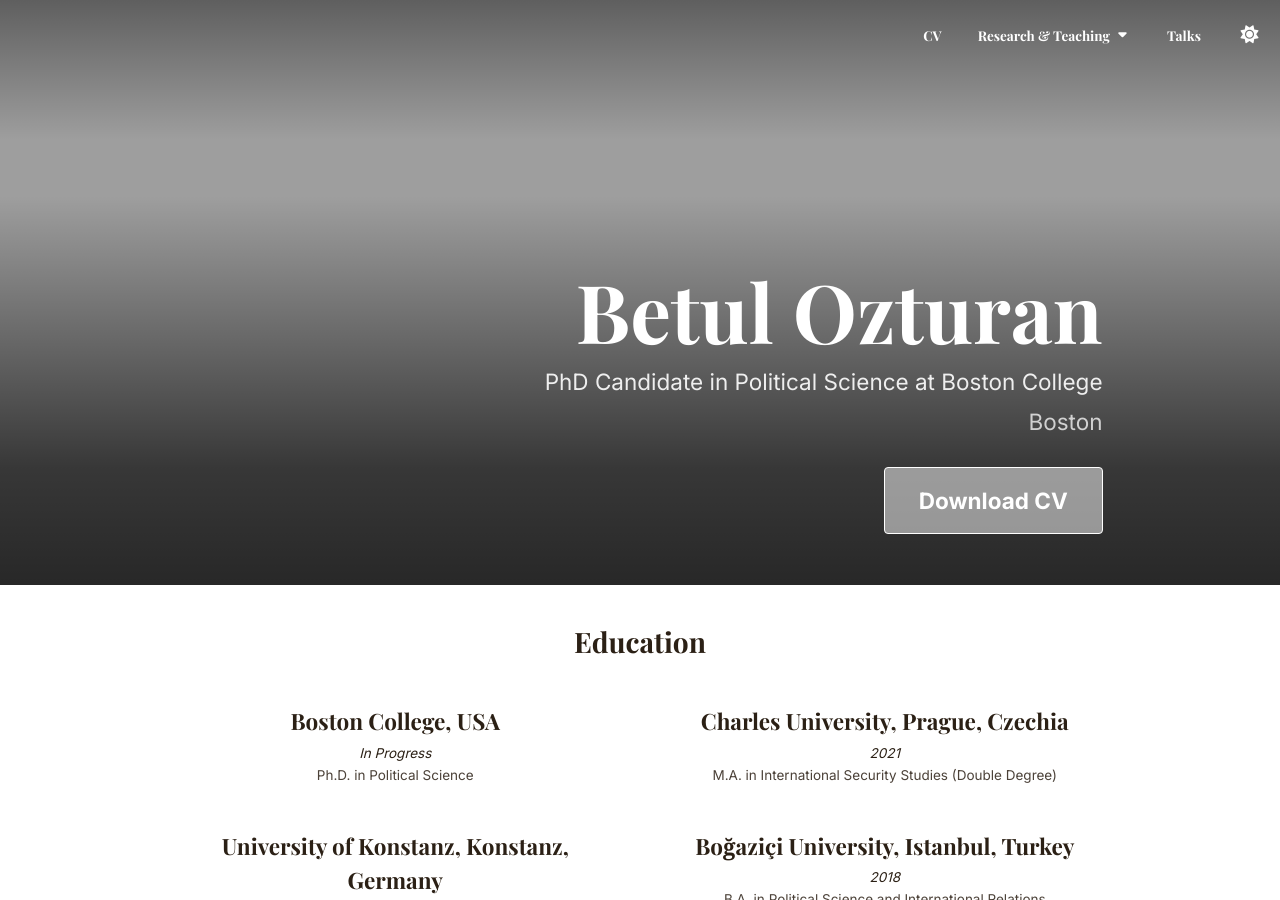
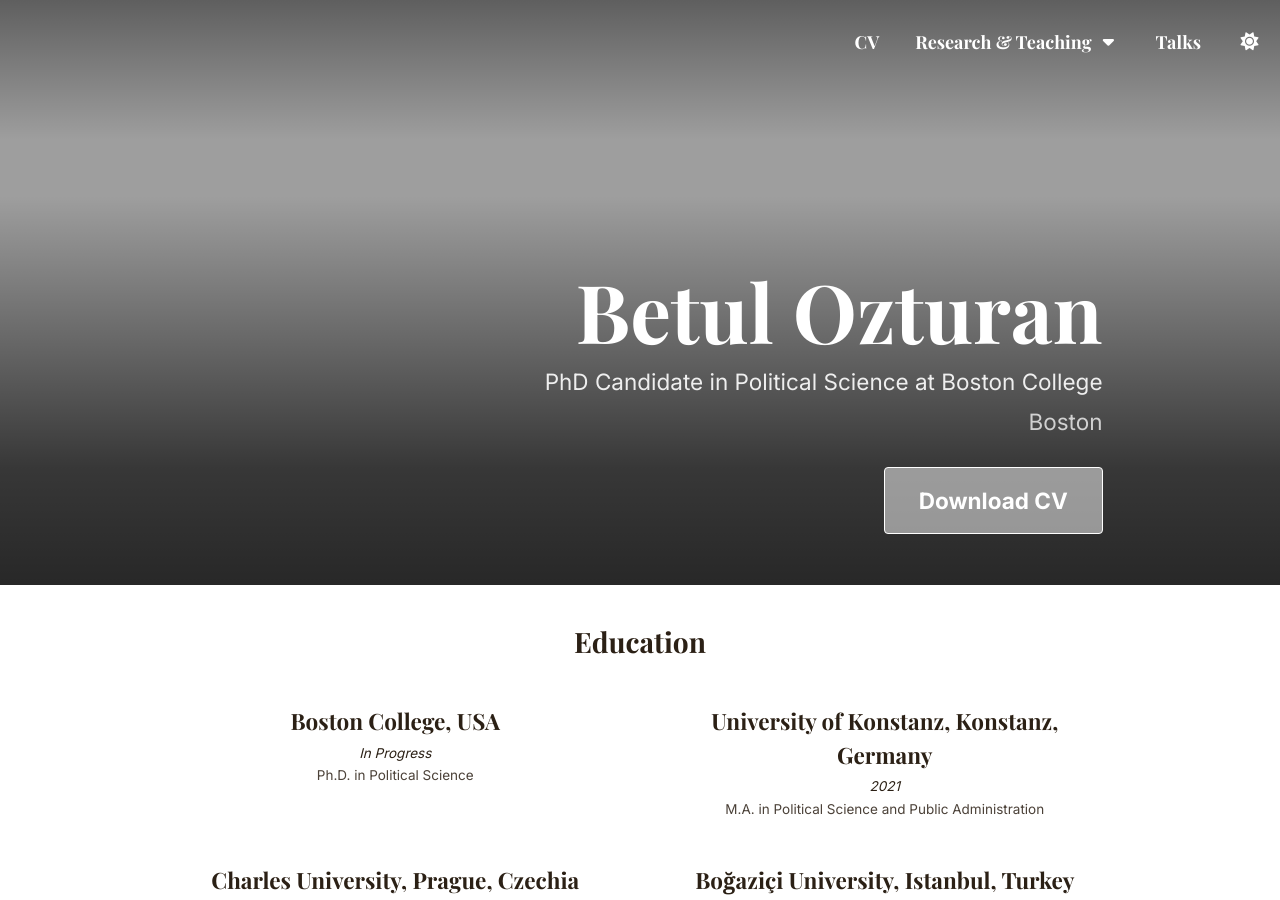
Before and after one commit to betulozturan/betulozturan.github.io, a Jekyll site: the page built from _pages/about.md, in a window 1280 px wide and 900 px high. Built offline with Jekyll 4.4.1, drawn with Linux system fonts in a browser that asks for light colours; some web fonts are replaced; some of the changed text lies outside the part shown.

Commit message:
Bigger nav bar, swap Education order (Konstanz before Charles)
Now that the nav overflow bug is properly fixed (title lives outside
the greedy-nav list), bump the nav link font-size back up (0.75em ->
1em) and the masthead height (70px -> 84px) to match, since there's
real headroom now instead of a false-overflow trap. Also swap the
Education card order so University of Konstanz appears second,
Charles University third.

Co-Authored-By: Claude Sonnet 5 <noreply@anthropic.com>

```diff
--- a/_pages/about.md
+++ b/_pages/about.md
@@ -12,11 +12,11 @@ education:
   - degree: "Ph.D. in Political Science"
     school: "Boston College, USA"
     note: "In Progress"
+  - degree: "M.A. in Political Science and Public Administration"
+    school: "University of Konstanz, Konstanz, Germany"
+    note: "2021"
   - degree: "M.A. in International Security Studies (Double Degree)"
     school: "Charles University, Prague, Czechia"
-    note: "2021"
-  - degree: "M.A. in Political Science and Public Administration"
-    school: "University of Konstanz, Konstanz, Germany"
     note: "2021"
   - degree: "B.A. in Political Science and International Relations"
     school: "Boğaziçi University, Istanbul, Turkey"
--- a/_sass/custom.scss
+++ b/_sass/custom.scss
@@ -51,7 +51,7 @@ h1, h2, h3, h4, h5, h6,
 .masthead__menu-item:not(#theme-toggle) > a {
   font-family: $font-heading;
   font-weight: bold;
-  font-size: $type-size-6;
+  font-size: $type-size-5;
 }
 
 /*
@@ -79,7 +79,7 @@ h1, h2, h3, h4, h5, h6,
 
 .masthead,
 .masthead__inner-wrap {
-  min-height: 70px;
+  min-height: 84px;
 }
 
 /*
```
